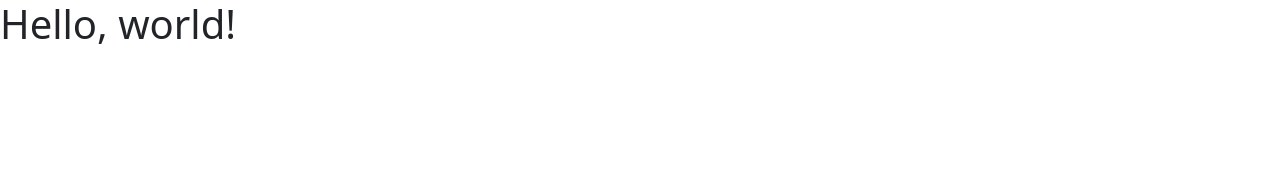
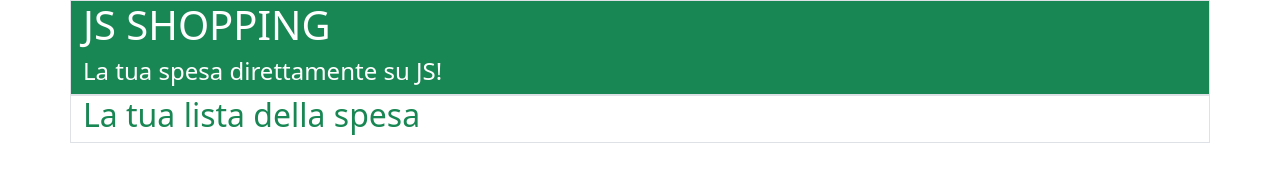
Before and after one commit to robertolagreca/js-lista-spesa, a plain HTML site: page index.html in a window 1280 px wide. Drawn offline with nearby package versions, Linux system fonts and the light colour scheme.

Commit message:
Struttura HTML base

```diff
--- a/index.html
+++ b/index.html
@@ -8,7 +8,33 @@
     <link rel="stylesheet" href="style.css">
 </head>
   <body>
-    <h1>Hello, world!</h1>
+    <header>
+
+      <div class="container">
+        <div class="row border text-bg-success">
+          <div class="col">
+            <h1>JS SHOPPING</h1>
+            <h4>La tua spesa direttamente su JS!</h4>
+          </div>
+        </div>
+      </div>
+
+    </header>
+
+
+    <main>
+
+      <div class="container border">
+        <div class="row text-success">
+          <div class="col">
+            <h2>La tua lista della spesa</h2>
+
+          </div>
+        </div>
+      </div>
+
+    </main>
+
     <script src="https://cdn.jsdelivr.net/npm/bootstrap@5.2.2/dist/js/bootstrap.bundle.min.js" integrity="sha384-OERcA2EqjJCMA+/3y+gxIOqMEjwtxJY7qPCqsdltbNJuaOe923+mo//f6V8Qbsw3" crossorigin="anonymous"></script>
     <script type="text/javascript" src="script.js"></script>
   </body>
--- a/style.css
+++ b/style.css
@@ -0,0 +1,5 @@
+*{
+    margin:0;
+    padding:0;
+    box-sizing: border-box;
+}
```
